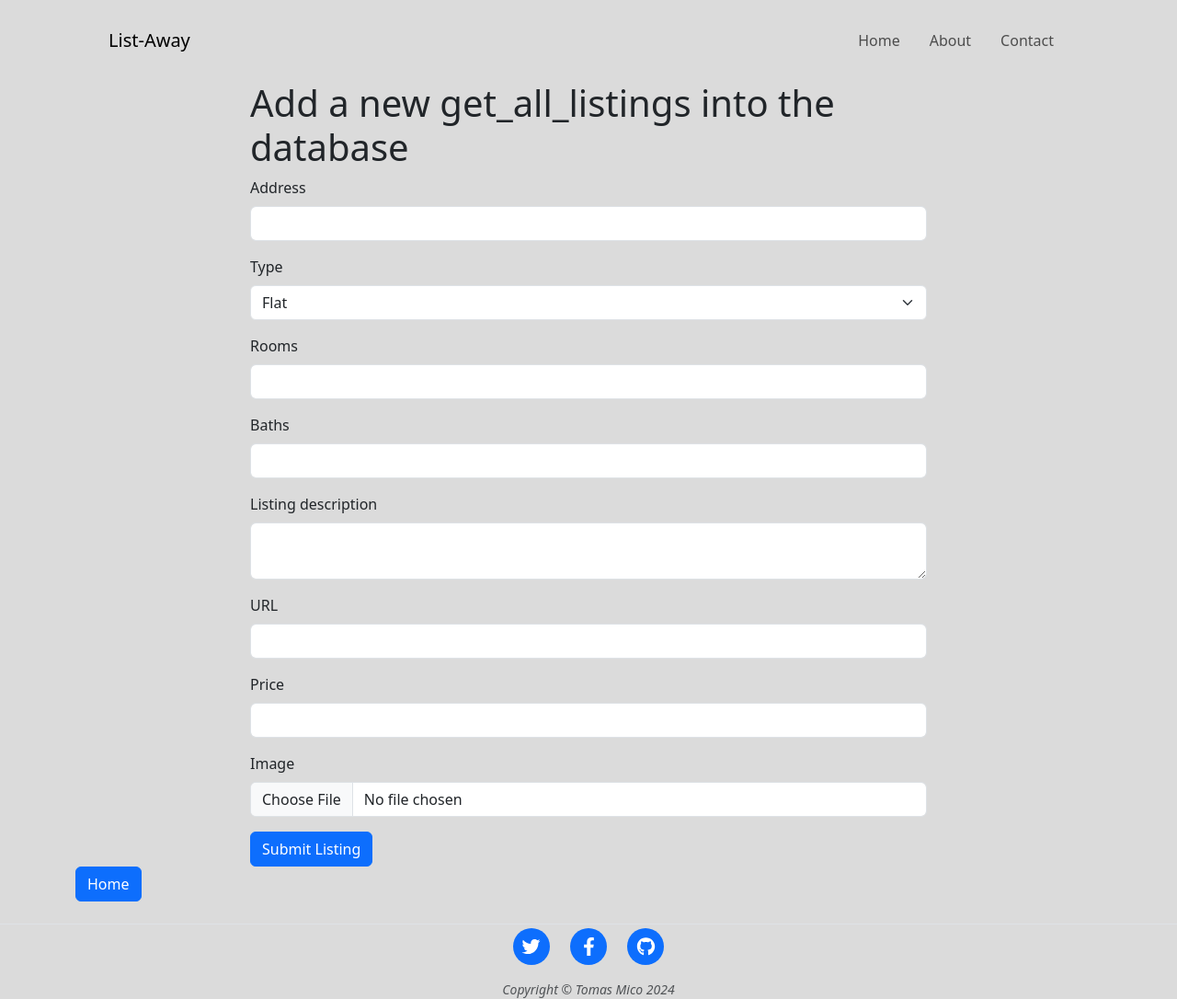
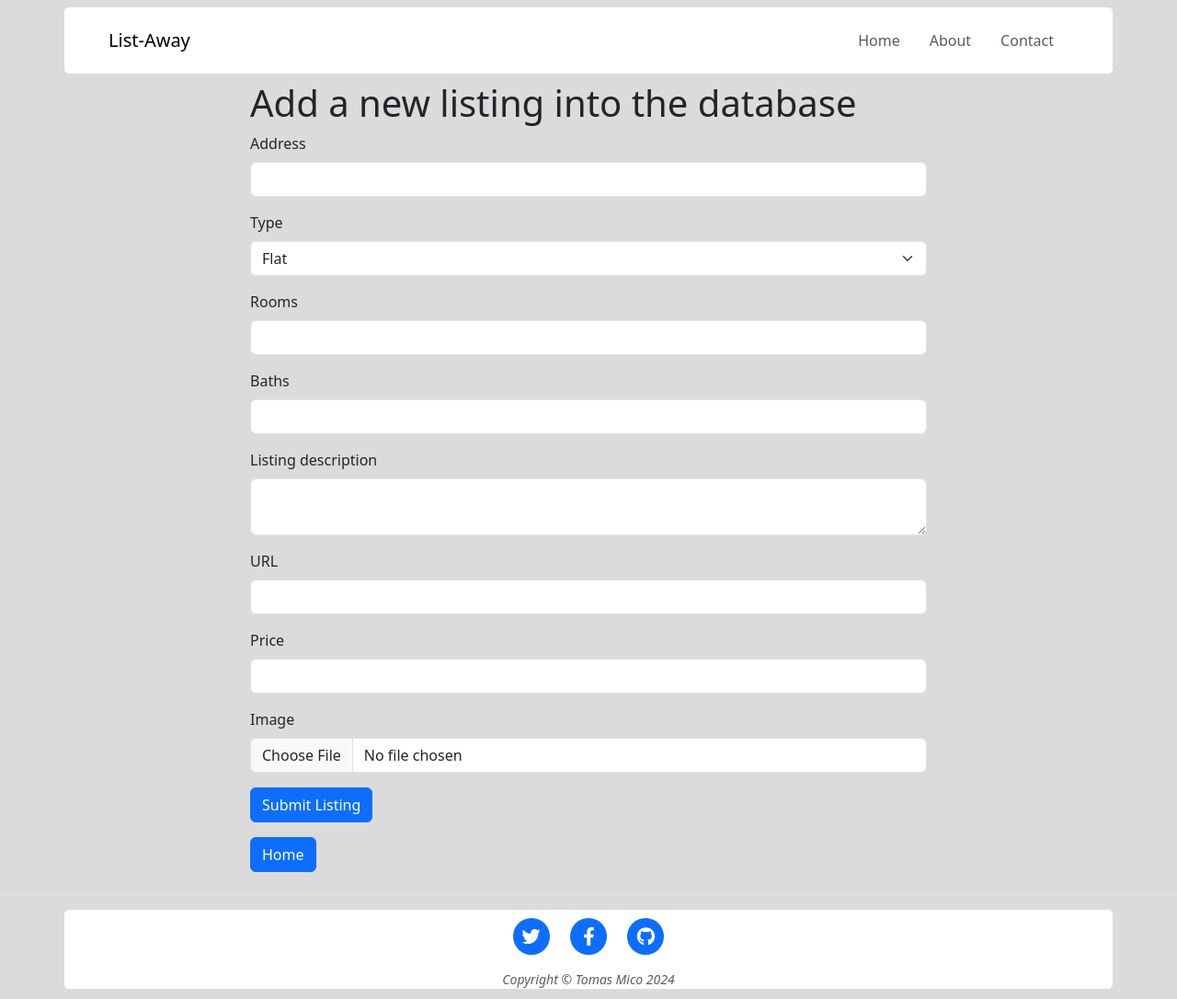
Before and after one commit to tomicoal/real_estate_API, a Flask app: page /add in a window 1280 px wide. Shown: the whole page at 92% size. Run offline with Flask 3, Linux system fonts and the light colour scheme; some libraries are stand-ins or nearby versions.

Commit message:
More CSS editing

```diff
--- a/requirements.txt
+++ b/requirements.txt
@@ -1,7 +1,5 @@
 flask
 werkzeug
-werkzeug
-flask_bootstrap
 flask_sqlalchemy
 flask_wtf
 wtforms
--- a/static/css/styles.css
+++ b/static/css/styles.css
@@ -4,7 +4,6 @@ body {
 
 header.masthead {
     position: relative;
-    margin-bottom: 1rem;
     padding-top: calc(8rem + 57px);
     padding-bottom: 8rem;
     background: no-repeat center center;
@@ -97,12 +96,6 @@ header.masthead .listing-heading .meta a {
     }
 }
 
-.section-heading {
-    font-size: 2.25rem;
-    font-weight: 700;
-    margin-top: 3.75rem;
-}
-
 .caption {
     font-size: 0.875rem;
     font-style: italic;
@@ -145,7 +138,42 @@ header.masthead .listing-heading .meta a {
     text-decoration: none;
 }
 
+#masthead_div {
+    border-radius: 2px;
+}
+
 #alllisting-container {
     border-radius: 2px;
-    padding: 10px;
+    margin-top: 1rem;
+    padding: 1rem;
+    border-radius: 5px;
+    background-color: #ffffff;
 }
+
+#listing-container {
+    border-radius: 2px;
+    margin-top: 1rem;
+    padding: 1rem;
+    border-radius: 5px;
+    background-color: #ffffff;
+}
+
+#home_btn {
+    margin-top: 1rem;
+}
+
+.cke_editable {
+    text-align: center;
+}
+
+#nav_bar_div {
+    border-radius: 5px;
+    background-color: #ffffff;
+}
+
+#footer_div {
+    margin-top: 1rem;
+    padding-top: 5px;
+    border-radius: 5px;
+    background-color: #ffffff;
+}
--- a/templates/add.html
+++ b/templates/add.html
@@ -1,23 +1,26 @@
 <!--{% from "bootstrap/form.html" import render_form %}-->
 {% include "header.html" %}
 
-
-  <main class="mb-4">
+<main class="mb-4">
     <div class="container">
-      <div class="row">
-        <div class="col-lg-8 col-md-10 mx-auto">
-
-        <h1>Add a new get_all_listings into the database</h1>
-          {{ ckeditor.load() }}
-          {{ ckeditor.config(name='body') }}
-          {{ render_form(form, novalidate=True, button_map={"submit": "primary"}) }}
-
+        <div class="row">
+            <div class="col-lg-8 col-md-10 mx-auto">
+                <h1>Add a new listing into the database</h1>
+                {{ ckeditor.load() }} {{ ckeditor.config(name='body') }} {{
+                render_form(form, novalidate=True, button_map={"submit":
+                "primary"}) }}
+            </div>
+            <div class="col-lg-8 col-md-10 mx-auto">
+                <a
+                    id="home_btn"
+                    class="btn btn-primary"
+                    href="{{ url_for('get_all_listings') }}"
+                >
+                    Home
+                </a>
+            </div>
         </div>
-
-      </div>
-      <a class="btn btn-primary float-right" href="{{ url_for('get_all_listings') }}">Home</a>
     </div>
-
-  </main>
+</main>
 
 {% include "footer.html" %}
--- a/templates/footer.html
+++ b/templates/footer.html
@@ -1,6 +1,6 @@
         <!-- Footer-->
         <footer class="border-top">
-          <div class="container px-4 px-lg-5">
+          <div id='footer_div' class="container px-4 px-lg-5">
               <div class="row gx-4 gx-lg-5 justify-content-center">
                   <div class="col-md-10 col-lg-8 col-xl-7 pt-1">
                       <ul class="list-inline text-center">
--- a/templates/header.html
+++ b/templates/header.html
@@ -40,12 +40,11 @@
         />
 
         {% endblock %}
-
     </head>
     <body>
         <!-- Navigation-->
         <nav class="navbar navbar-expand-lg navbar-light" id="mainNav">
-      <div class="container px-4 px-lg-5">
+            <div id="nav_bar_div" class="container px-4 px-lg-5">
                 <a class="navbar-brand" href="/">List-Away</a>
                 <button
                     class="navbar-toggler"
@@ -69,16 +68,12 @@
                             >
                         </li>
                         <li class="nav-item">
-              <a
-                class="nav-link px-lg-3 py-3 py-lg-4"
-                href="#!"
+                            <a class="nav-link px-lg-3 py-3 py-lg-4" href="#!"
                                 >About</a
                             >
                         </li>
                         <li class="nav-item">
-              <a
-                class="nav-link px-lg-3 py-3 py-lg-4"
-                href="#!"
+                            <a class="nav-link px-lg-3 py-3 py-lg-4" href="#!"
                                 >Contact</a
                             >
                         </li>
@@ -86,3 +81,5 @@
                 </div>
             </div>
         </nav>
+    </body>
+</html>
```
Also changed, not shown: templates/listing.html (+21 -7 lines). Lines whose indentation alone changed are shown as unchanged.
